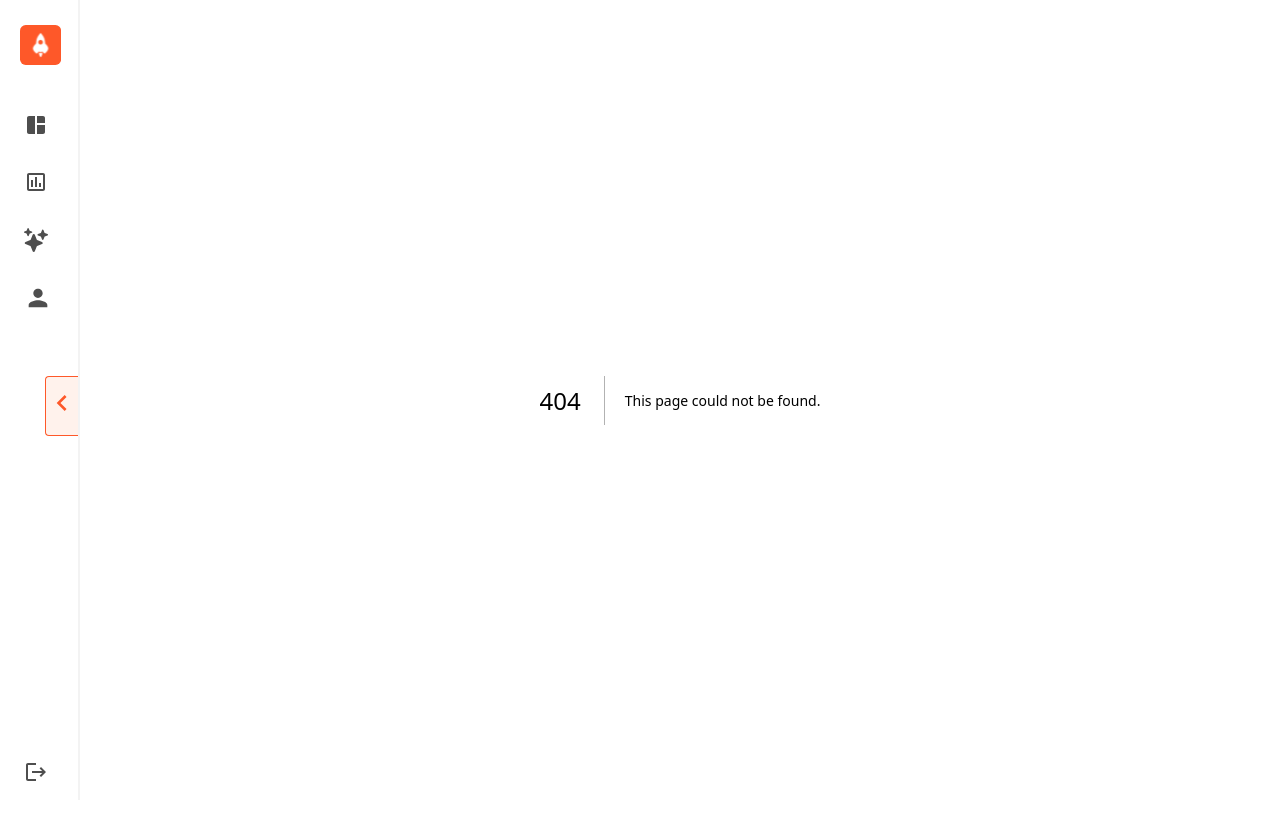
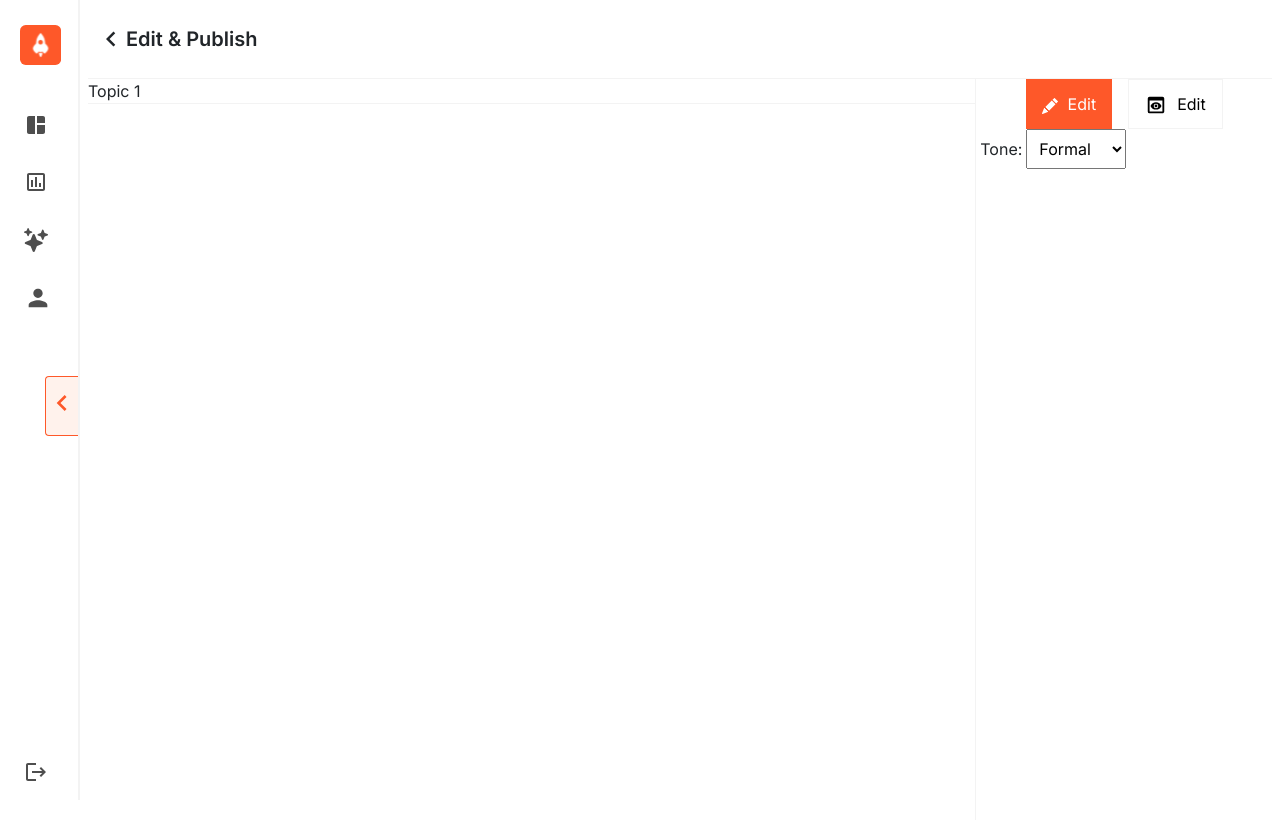
Before and after one commit to illegalcall/speedy-fe-assignment, a Next.js app: page /edit/1 in a window 1280 px wide. Before the commit this address had no page. Shown: the top 820 px of the page. Built offline with nearby package versions, Linux system fonts and the light colour scheme.

Commit message:
feat: edit page implemented

```diff
--- a/app/components/Button/Button.module.scss
+++ b/app/components/Button/Button.module.scss
@@ -22,3 +22,7 @@
 		border: 1px solid c.$border;
 	}
 }
+
+.left-icon {
+	margin-right: 10px;
+}
--- a/app/components/Button/Button.tsx
+++ b/app/components/Button/Button.tsx
@@ -6,7 +6,7 @@ export type ButtonTheme = 'primary' | 'secondary';
 export interface IButtonProps {
 	children: React.ReactNode;
 	theme?: ButtonTheme;
-	// leftIcon?: React.ReactNode;
+	leftIcon?: React.ReactNode;
 	className?: string;
 	onClick?: () => void;
 }
@@ -17,10 +17,9 @@ const Button = React.forwardRef<
 >(
 	(
 		{
-			// text,
 			children,
 			theme = 'primary',
-			// leftIcon,
+			leftIcon,
 			className,
 			...rest
 		},
@@ -35,14 +34,14 @@ const Button = React.forwardRef<
 				} ${className}`}
 				{...rest}
 			>
+				{leftIcon && (
+					<div className={styles[`left-icon`]}>
+						{leftIcon}
+					</div>
+				)}
 				<div className={styles[`text-${theme}`]}>
 					{children}
 				</div>
-				{/* {rightIcon && (
-					<div className={styles[`icon-content-${theme}`]}>
-						{rightIcon}
-					</div>
-				)} */}
 			</button>
 		);
 	}
--- a/app/edit/[id]/EditPage.module.scss
+++ b/app/edit/[id]/EditPage.module.scss
@@ -4,3 +4,35 @@
 	border-bottom: 1px solid c.$border;
 	cursor: pointer;
 }
+
+.container {
+	display: flex;
+}
+
+.editor {
+	flex: 3;
+}
+
+.generate {
+	flex: 1;
+	border-left: 1px solid c.$border;
+	height: 100vh;
+	&__btn-container {
+		display: flex;
+		gap: 1rem;
+		justify-content: center;
+		// align-items: center;
+		// height: 100%;
+	}
+}
+
+.blog-title {
+	border-bottom: 1px solid c.$border;
+}
+
+.choose-tone {
+	margin: auto;
+	select {
+		padding: 8px;
+	}
+}
--- /dev/null
+++ b/app/edit/[id]/EditPage.tsx
@@ -0,0 +1,70 @@
+'use client';
+
+import axios from 'axios';
+import React, { useEffect, useState } from 'react';
+import styles from './EditPage.module.scss';
+import { Button } from '@/app/components';
+import { Edit, Preview, RightChevron } from '@/app/icons';
+
+interface Props {
+	id: string;
+}
+
+const EditPage: React.FC<Props> = ({ id }) => {
+	const [topic, setTopic] = useState({
+		id: '0',
+		title: 'Loading...',
+		tags: ['Loading...'],
+	});
+
+	const [showDropdown, setShowDropdown] = useState(false);
+
+	useEffect(() => {
+		const fetchData = async () => {
+			const topic = await axios.get(
+				`http://localhost:3000/api/topics/${id}`
+			);
+			setTopic(topic.data);
+		};
+		fetchData();
+	}, []);
+
+	return (
+		<div className={styles['container']}>
+			<div className={styles['editor']}>
+				<div className={styles['blog-title']}>
+					{topic.title}
+				</div>
+			</div>
+			<div className={`${styles['generate']}`}>
+				<div
+					className={`${styles['generate__btn-container']}`}
+				>
+					<Button
+						theme='primary'
+						className='p-3'
+						leftIcon={<Edit />}
+					>
+						Edit
+					</Button>
+					<Button
+						theme='secondary'
+						className='p-3'
+						leftIcon={<Preview />}
+					>
+						Edit
+					</Button>
+				</div>
+				<div className={styles['choose-tone']}>
+					<span className='mx-1'>Tone:</span>
+					<select name='' id='' placeholder='Choose Tone'>
+						<option value=''>Formal</option>
+						<option value=''>Informal</option>
+					</select>
+				</div>
+			</div>
+		</div>
+	);
+};
+
+export default EditPage;
--- /dev/null
+++ b/app/edit/[id]/page.tsx
@@ -0,0 +1,34 @@
+'use client';
+
+import { LeftChevron } from '@/app/icons';
+import styles from './EditPage.module.scss';
+import { useRouter } from 'next/navigation';
+import EditPage from './EditPage';
+
+const Edit = async ({
+	params,
+}: {
+	params: { id: string };
+}) => {
+	const router = useRouter();
+
+	return (
+		<div className='m-2'>
+			<div
+				className={`hstack p-2 pt-3 pb-4 ${styles['header']}`}
+				onClick={() => {
+					router.push('/');
+				}}
+			>
+				<LeftChevron height={30} width={30} />
+				<div
+					className={`fs-5 fw-semibold ${styles['title']}`}
+				>
+					Edit & Publish
+				</div>
+			</div>
+			<EditPage id={params.id} />
+		</div>
+	);
+};
+export default Edit;
--- /dev/null
+++ b/app/icons/Edit.tsx
@@ -0,0 +1,20 @@
+import React from 'react';
+
+export const Edit: React.FC<
+	React.SVGProps<SVGSVGElement>
+> = (props: React.SVGProps<SVGSVGElement>) => {
+	return (
+		<svg
+			stroke='currentColor'
+			fill='currentColor'
+			strokeWidth='0'
+			viewBox='0 0 16 16'
+			height='1em'
+			width='1em'
+			xmlns='http://www.w3.org/2000/svg'
+			{...props}
+		>
+			<path d='M12.854.146a.5.5 0 0 0-.707 0L10.5 1.793 14.207 5.5l1.647-1.646a.5.5 0 0 0 0-.708l-3-3zm.646 6.061L9.793 2.5 3.293 9H3.5a.5.5 0 0 1 .5.5v.5h.5a.5.5 0 0 1 .5.5v.5h.5a.5.5 0 0 1 .5.5v.5h.5a.5.5 0 0 1 .5.5v.207l6.5-6.5zm-7.468 7.468A.5.5 0 0 1 6 13.5V13h-.5a.5.5 0 0 1-.5-.5V12h-.5a.5.5 0 0 1-.5-.5V11h-.5a.5.5 0 0 1-.5-.5V10h-.5a.499.499 0 0 1-.175-.032l-.179.178a.5.5 0 0 0-.11.168l-2 5a.5.5 0 0 0 .65.65l5-2a.5.5 0 0 0 .168-.11l.178-.178z'></path>
+		</svg>
+	);
+};
--- /dev/null
+++ b/app/icons/Preview.tsx
@@ -0,0 +1,22 @@
+import React from 'react';
+
+export const Preview: React.FC<
+	React.SVGProps<SVGSVGElement>
+> = (props: React.SVGProps<SVGSVGElement>) => {
+	return (
+		<svg
+			stroke='currentColor'
+			fill='currentColor'
+			strokeWidth='0'
+			viewBox='0 0 24 24'
+			height='1em'
+			width='1em'
+			xmlns='http://www.w3.org/2000/svg'
+			style={{ width: '22px', height: 'auto' }}
+			{...props}
+		>
+			<path fill='none' d='M0 0h24v24H0z'></path>
+			<path d='M19 3H5a2 2 0 00-2 2v14a2 2 0 002 2h14c1.1 0 2-.9 2-2V5a2 2 0 00-2-2zm0 16H5V7h14v12zm-5.5-6c0 .83-.67 1.5-1.5 1.5s-1.5-.67-1.5-1.5.67-1.5 1.5-1.5 1.5.67 1.5 1.5zM12 9c-2.73 0-5.06 1.66-6 4 .94 2.34 3.27 4 6 4s5.06-1.66 6-4c-.94-2.34-3.27-4-6-4zm0 6.5a2.5 2.5 0 010-5 2.5 2.5 0 010 5z'></path>
+		</svg>
+	);
+};
--- a/app/icons/index.ts
+++ b/app/icons/index.ts
@@ -7,3 +7,5 @@ export * from './Logout';
 export * from './RightChevron';
 export * from './LeftChevron';
 export * from './Delete';
+export * from './Edit';
+export * from './Preview';
--- a/app/page.tsx
+++ b/app/page.tsx
@@ -1,5 +1,5 @@
 import styles from './page.module.scss';
-import { Categories, CustomTag } from './pageComponents';
+import { Categories } from './pageComponents';
 
 export default function Home() {
 	return (
```
Also changed, not shown: app/pageComponents/Categories/Categories.tsx (+35 -6 lines), app/pageComponents/Categories/Topic.tsx (+9 -1 lines), 1 other file (tests, documents, lock files or other folders).
